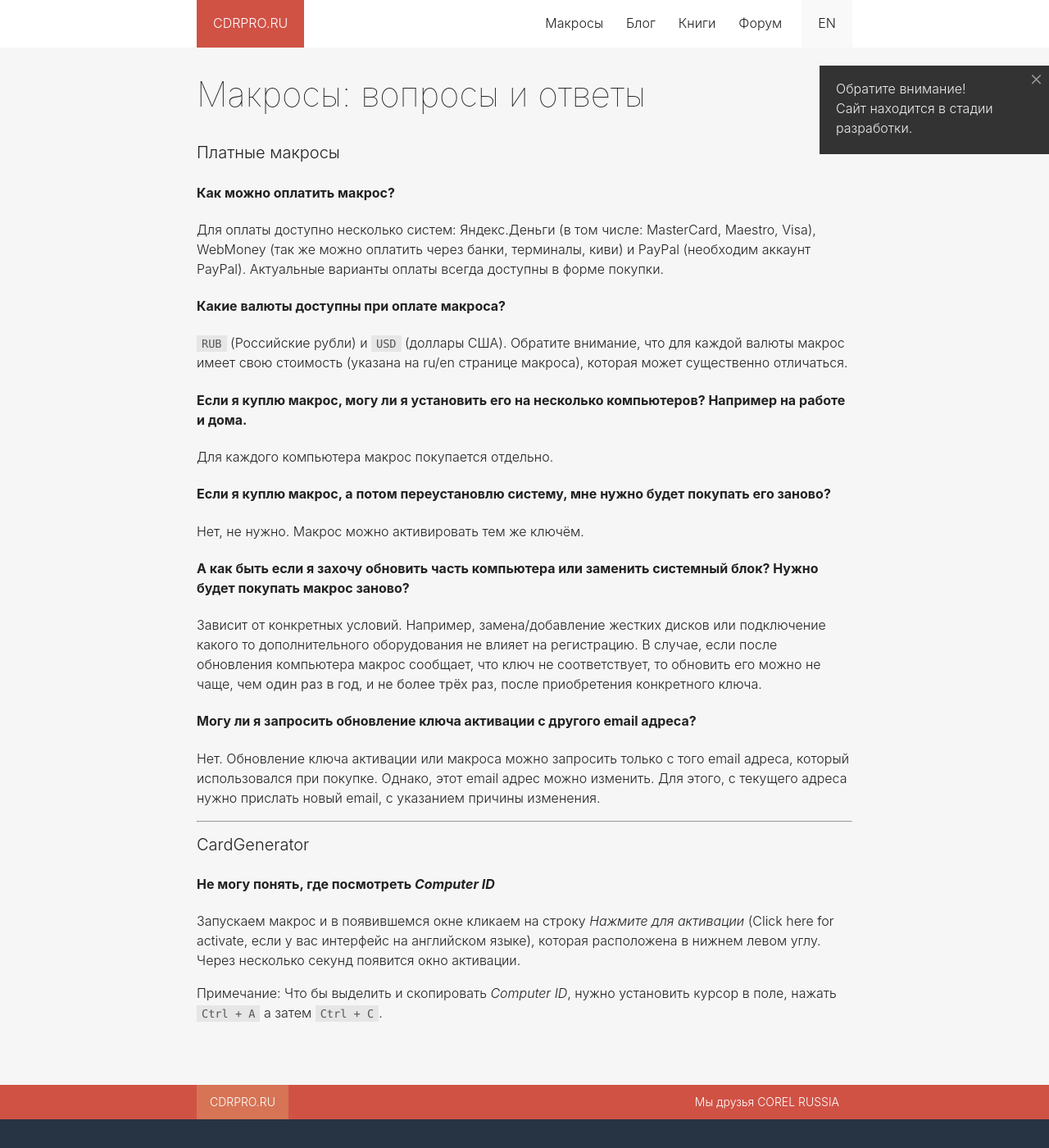
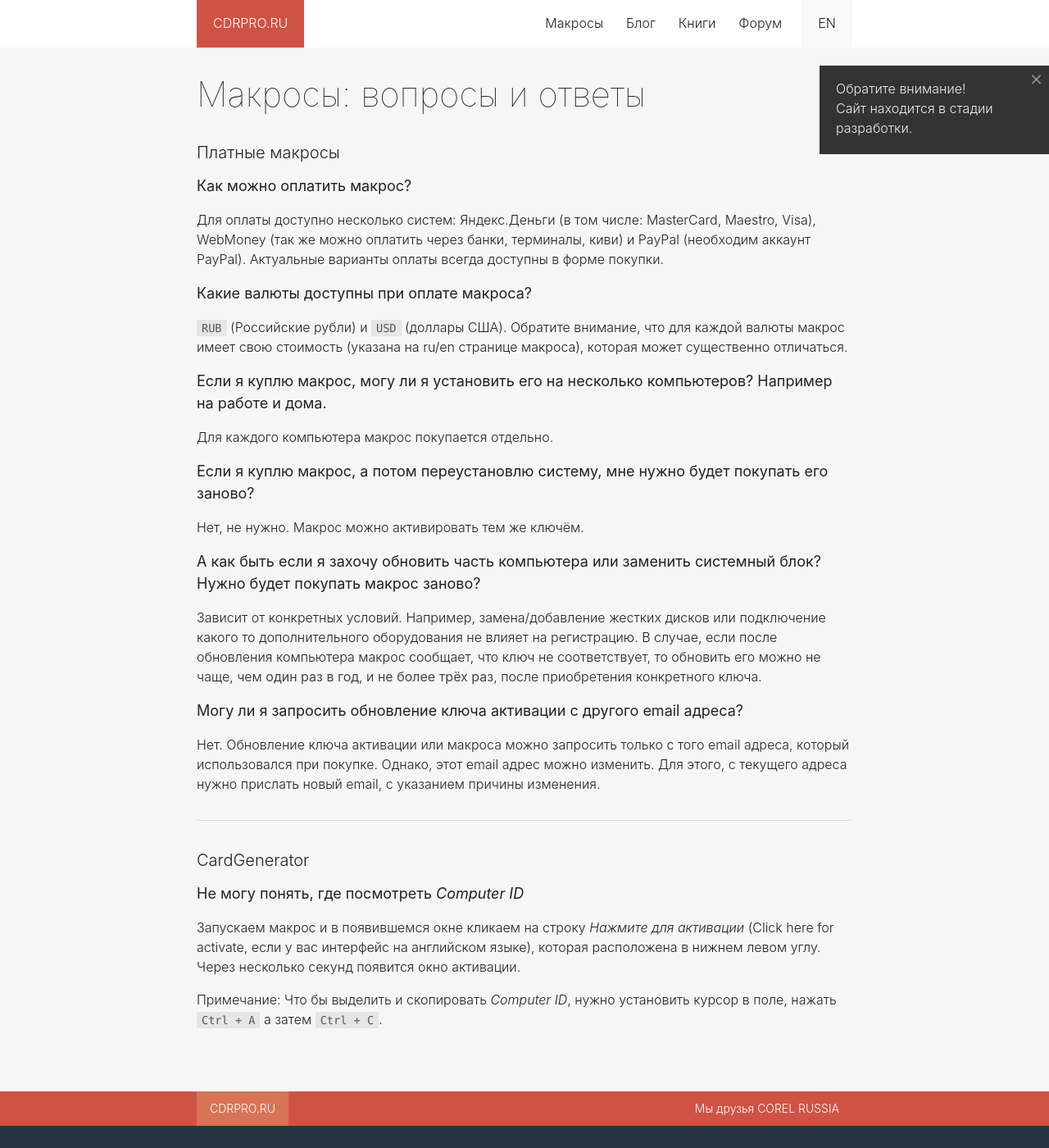
Before and after one commit to cdrpro/cdrpro.github.io, a Jekyll site: the page built from macros/question-answer.md, in a window 1280 px wide and 1400 px high. Shown: the whole window at 82% size. Built offline with Jekyll 4.4.1, drawn with Linux system fonts in a browser that asks for light colours.

Commit message:
Updated base styles

```diff
--- a/_sass/base/base.scss
+++ b/_sass/base/base.scss
@@ -103,6 +103,13 @@ code {
     border: 0;
 }
 
+hr {
+    margin: 2em 0;
+    border: 0;
+    border-top: 1px solid #ddd;
+    border-bottom: 1px solid #fff;
+}
+
 
 
 
@@ -160,6 +167,16 @@ h3 {
     }
 }
 
+h4 {
+    margin: .6em 0;
+    font-size: 16px;
+    font-weight: 400;
+
+    @media #{$tablet} {
+        font-size: 18px;
+    }
+}
+
 
 
 
```
